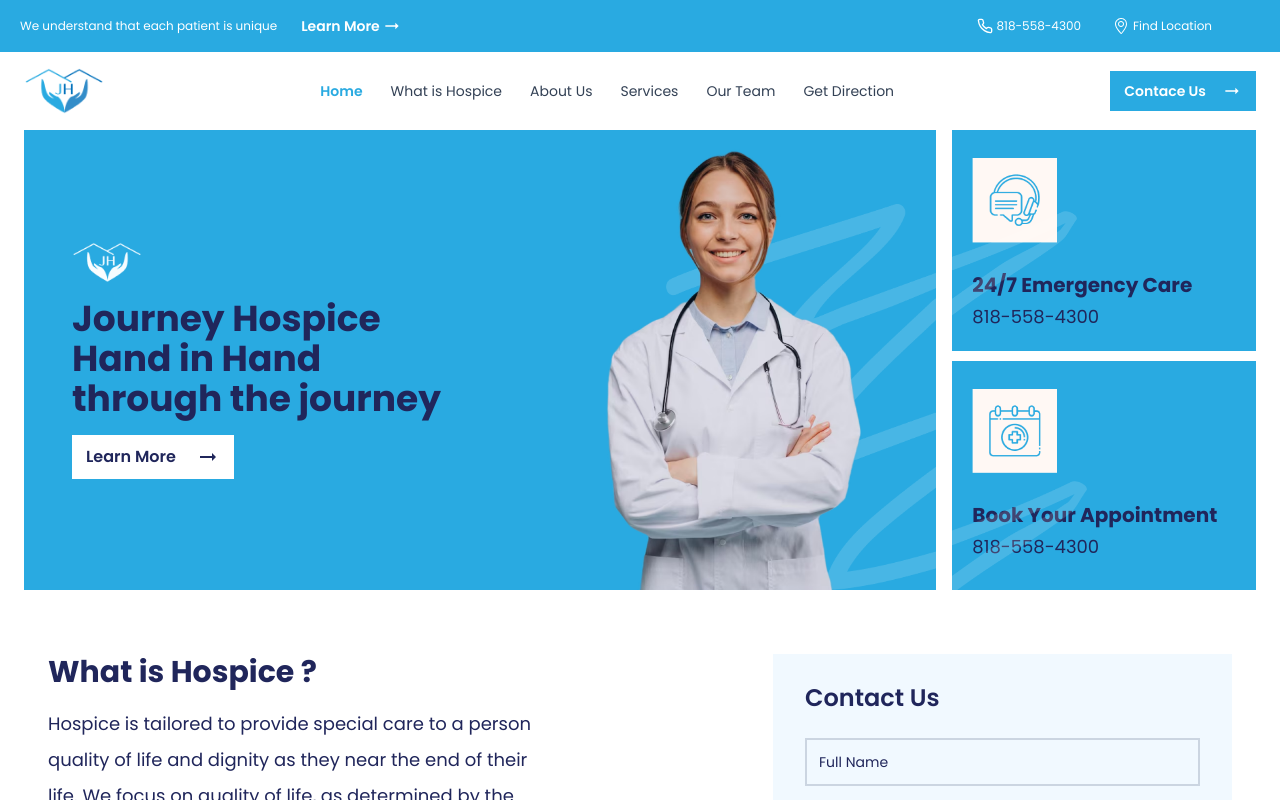
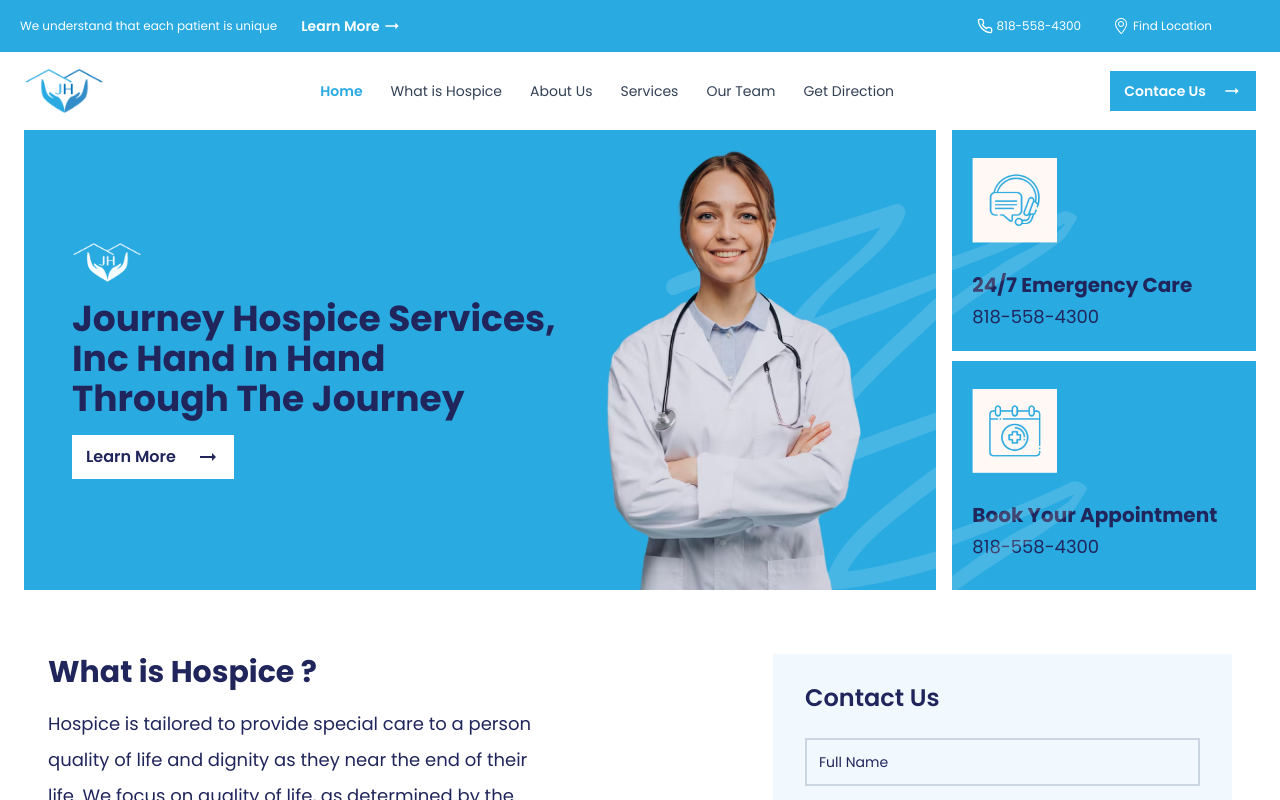
Before and after one commit to asfarmunir/journey_hospice, a Next.js app: page / in a window 1280 px wide. Shown: the top 800 px of the page. Built offline with nearby package versions, Linux system fonts and the light colour scheme.

Commit message:
text update

```diff
--- a/app/(root)/page.tsx
+++ b/app/(root)/page.tsx
@@ -30,8 +30,10 @@ const page = () => {
               height={100}
               className=" w-[70px] 2xl:w-[100px]  "
             />
-            <h1 className="text-2xl md:text-4xl 2xl:text-5xl text-center mb-3 md:mb-0 md:text-start text-[#20265B] font-bold max-w-lg leading-snug ">
-              Journey Hospice <br /> Hand in Hand <br /> through the journey
+            <h1 className="text-2xl capitalize md:text-4xl 2xl:text-5xl text-center mb-3 md:mb-0 md:text-start text-[#20265B] font-bold max-w-lg leading-snug ">
+              journey hospice services,
+              <br />
+              inc Hand in hand <br /> through the journey
             </h1>
             <button className=" bg-white p-2.5 2xl:p-3 px-3.5 2xl:px-4 text-primary-50 w-fit text-base 2xl:text-lg font-semibold inline-flex items-center gap-5">
               Learn More
```
